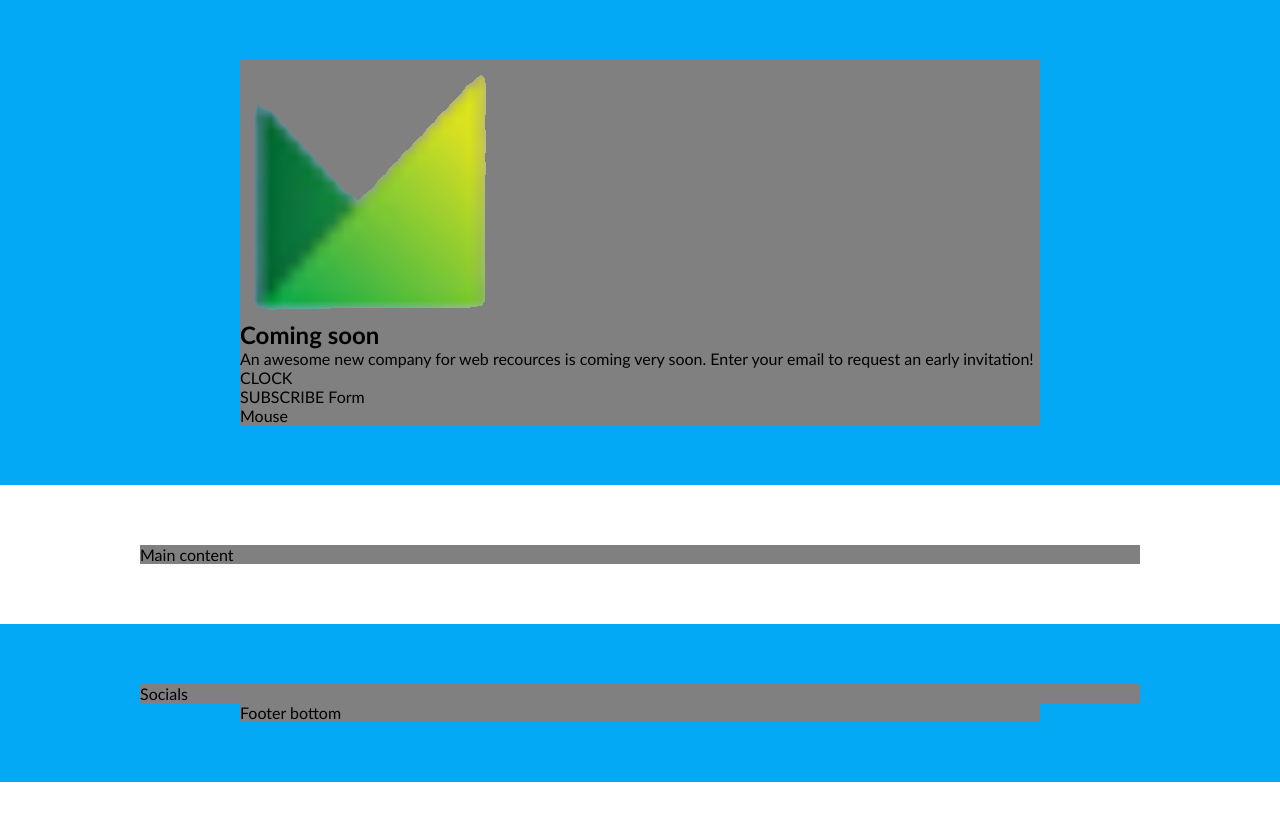
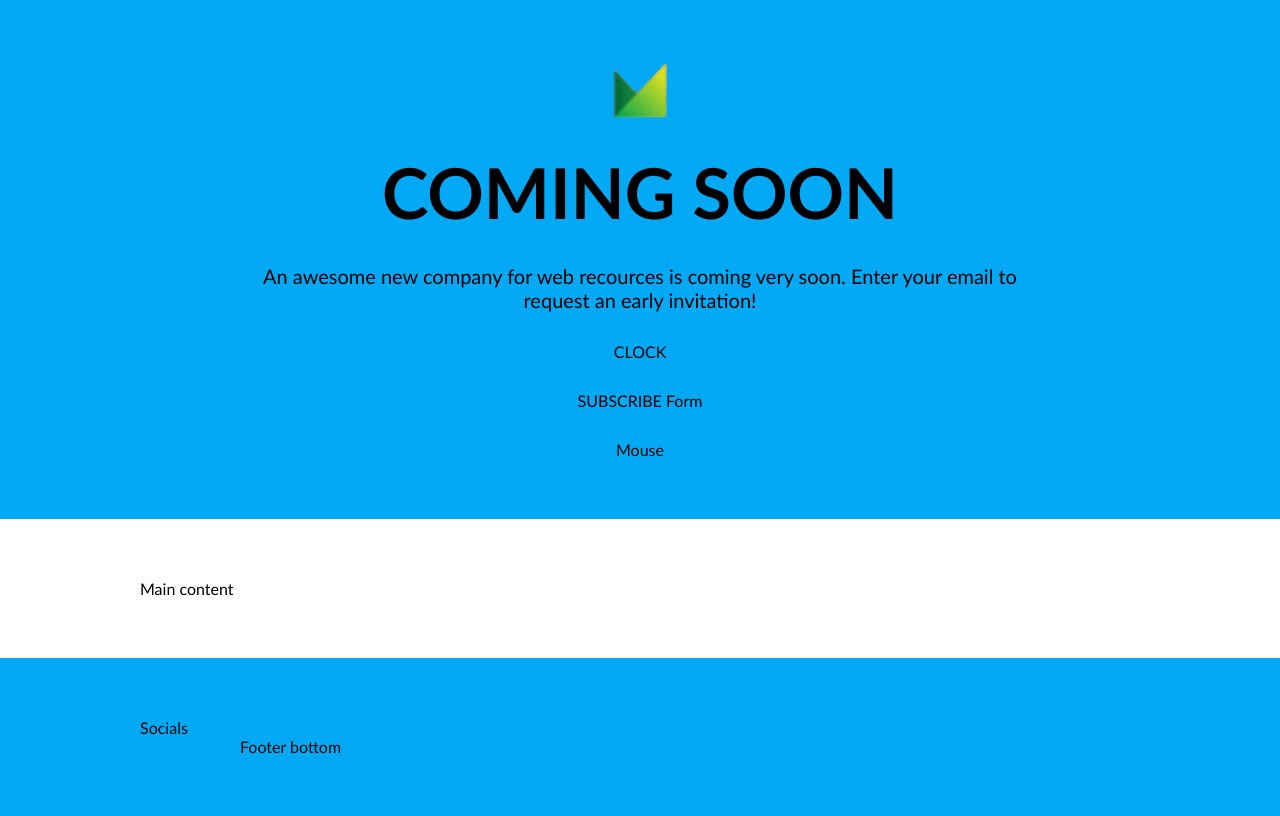
Before and after one commit to Mantaskri/4proj-coming-soon, a website: page index.html in a window 1280 px wide. Drawn offline with Linux system fonts and the light colour scheme.

Commit message:
Created section Hero style

```diff
--- a/css/base/base.css
+++ b/css/base/base.css
@@ -14,6 +14,12 @@ body {
     --main-color: #03A9F5
 }
 
+img {
+    width: 100%;
+    object-fit: contain;
+    object-position: center;
+}
+
 .bg-main {
     background-color: var(--main-color);
 }
--- a/css/base/layout.css
+++ b/css/base/layout.css
@@ -6,13 +6,13 @@
 .container > .row {
     width: 1200px;
     margin: 0 calc(50% - 600px);
-    background-color: gray;
+
 }
 
 .container > .row-short {
     width: 1000px;
     margin: 0 calc(50% - 500px);
-    background-color: grey;
+
 }
 
 @media (max-width: 1400px) {
--- a/css/pages/home.css
+++ b/css/pages/home.css
@@ -10,6 +10,25 @@
 @import '../components/clock.css';
 @import '../components/form.css';
 @import '../components/mouse.css';
-@import '../components/progress-bar.css'
+@import '../components/progress-bar.css';
 
 /* Custom style goes below this comment line */
+
+/* HERO - start */
+
+.hero {
+    display: flex;
+    flex-direction: column;
+    gap: 30px;
+    text-align: center;
+}
+.hero > .logo {
+    height: 60px;
+}
+.hero > .title {
+    font-size: 70px;
+    text-transform: uppercase;
+}
+.hero > .description {
+    font-size: 20px;
+}
--- a/index.html
+++ b/index.html
@@ -21,10 +21,10 @@
 
 <body>
     <section class="container bg-main">
-        <div class="row-short">
-            <img src="./img/logotipas.png" alt="logo">
-            <h1>Coming soon</h1>
-            <p>An awesome new company for web recources is coming very soon.
+        <div class="row-short hero">
+            <img class="logo" src="./img/logotipas.png" alt="logo">
+            <h1 class="title">Coming soon</h1>
+            <p class="description">An awesome new company for web recources is coming very soon.
                 Enter your email to request an early invitation!</p>
                 <div>
                     CLOCK
```
